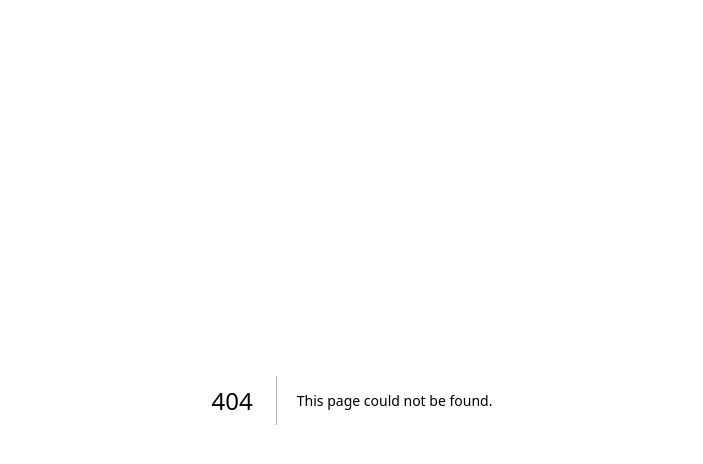
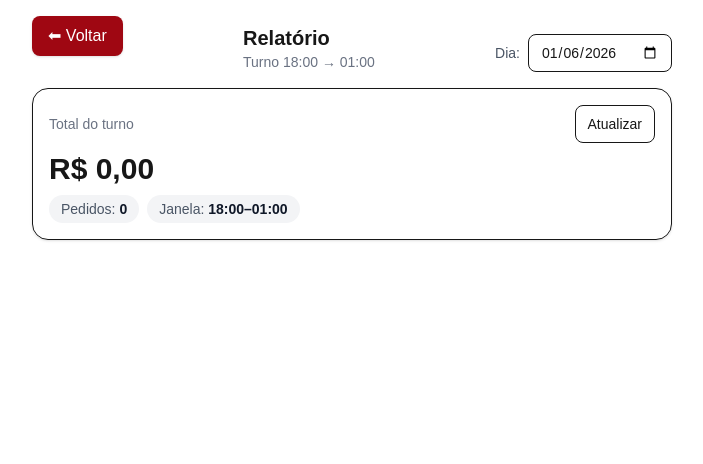
Before and after one commit to alexandre945/dougao_admin, a Next.js app: page /admin/reports in a window 1280 px wide. Before the commit this address had no page. Shown: the top 464 px of the page, without its empty margins (288-991 px from the left). Built offline with nearby package versions, Linux system fonts and the light colour scheme; no server answers; the database is empty.

Commit message:
adicionando função de soma dos pedidos para relatorio diario

```diff
--- a/package.json
+++ b/package.json
@@ -10,6 +10,7 @@
   },
   "dependencies": {
     "@prisma/client": "^5.15.0",
+    "luxon": "^3.7.2",
     "next": "16.0.8",
     "prisma": "^5.15.0",
     "react": "19.2.1",
@@ -17,6 +18,7 @@
   },
   "devDependencies": {
     "@tailwindcss/postcss": "^4",
+    "@types/luxon": "^3.7.1",
     "@types/node": "^20",
     "@types/react": "^19",
     "@types/react-dom": "^19",
@@ -25,6 +27,4 @@
     "tailwindcss": "^4",
     "typescript": "^5"
   }
-
-
 }
--- a/src/app/admin/page.tsx
+++ b/src/app/admin/page.tsx
@@ -42,7 +42,15 @@ export default function AdminPage() {
           🏷️ Pedidos
         </a>
 
-                <a
+        <a
+          href="/admin/reports"
+          className="bg-white text-red-600  font-bold py-4 rounded-lg shadow-md hover:scale-[1.02] transition-transform"
+        >
+          🏷️ Relatorio diário
+        </a>
+
+
+        <a
           href="/admin/store-status"
           className="bg-white text-red-600  font-bold py-4 rounded-lg shadow-md hover:scale-[1.02] transition-transform"
         >
@@ -50,6 +58,7 @@ export default function AdminPage() {
         </a>
 
 
+
       </div>
     </div>
   );
--- /dev/null
+++ b/src/app/admin/reports/page.tsx
@@ -0,0 +1,123 @@
+"use client";
+
+import { useEffect, useMemo, useState } from "react";
+
+type Summary = {
+  day: string;
+  tz: string;
+  rangeBR: { start: string; end: string };
+  totalOrders: number;
+  totalValue: number;
+};
+
+function formatBRL(n: number) {
+  return new Intl.NumberFormat("pt-BR", {
+    style: "currency",
+    currency: "BRL",
+  }).format(n || 0);
+}
+
+// YYYY-MM-DD no fuso local do browser
+function todayISO() {
+  const d = new Date();
+  const yyyy = d.getFullYear();
+  const mm = String(d.getMonth() + 1).padStart(2, "0");
+  const dd = String(d.getDate()).padStart(2, "0");
+  return `${yyyy}-${mm}-${dd}`;
+}
+
+export default function RelatoriosTurnoPage() {
+  const [day, setDay] = useState<string>(() => todayISO());
+  const [data, setData] = useState<Summary | null>(null);
+  const [loading, setLoading] = useState(false);
+  const [err, setErr] = useState<string | null>(null);
+
+  const titleRange = useMemo(() => {
+    return "Turno 18:00 → 01:00";
+  }, []);
+
+  async function load() {
+    setLoading(true);
+    setErr(null);
+    try {
+      const res = await fetch(`/api/order-admin/summary?day=${day}`, {
+        cache: "no-store",
+      });
+      if (!res.ok) throw new Error("Falha ao buscar resumo");
+      const json = (await res.json()) as Summary;
+      setData(json);
+    } catch (e: any) {
+      setErr(e?.message || "Erro");
+      setData(null);
+    } finally {
+      setLoading(false);
+    }
+  }
+
+  useEffect(() => {
+    load();
+    // eslint-disable-next-line react-hooks/exhaustive-deps
+  }, [day]);
+
+  return (
+    <div className="p-4 max-w-2xl mx-auto">
+      <div className="flex items-end justify-between gap-3">
+          <a
+            href="/admin"
+            className="inline-block mb-4 text-white bg-red-800 px-4 py-2 rounded-lg shadow hover:bg-red-900 transition"
+          >
+            ⬅ Voltar
+          </a>
+        <div>
+          <h1 className="text-xl font-semibold">Relatório</h1>
+          <p className="text-sm text-gray-500">{titleRange}</p>
+        </div>
+
+        <div className="flex items-center gap-2">
+          <label className="text-sm text-gray-600">Dia:</label>
+          <input
+            type="date"
+            value={day}
+            onChange={(e) => setDay(e.target.value)}
+            className="border rounded-lg px-3 py-2 text-sm"
+          />
+        </div>
+      </div>
+
+      <div className="mt-4 rounded-2xl border p-4 shadow-sm">
+        <div className="flex items-center justify-between">
+          <p className="text-sm text-gray-500">Total do turno</p>
+          <button
+            onClick={load}
+            className="text-sm px-3 py-2 rounded-lg border hover:bg-gray-50"
+            disabled={loading}
+          >
+            {loading ? "Atualizando..." : "Atualizar"}
+          </button>
+        </div>
+
+        {err ? (
+          <p className="mt-3 text-sm text-red-600">{err}</p>
+        ) : (
+          <>
+            <p className="mt-2 text-3xl font-bold">
+              {formatBRL(data?.totalValue ?? 0)}
+            </p>
+
+            <div className="mt-2 flex flex-wrap gap-2 text-sm text-gray-600">
+              <span className="px-3 py-1 rounded-full bg-gray-100">
+                Pedidos: <b className="text-gray-900">{data?.totalOrders ?? 0}</b>
+              </span>
+              <span className="px-3 py-1 rounded-full bg-gray-100">
+                Janela:{" "}
+                <b className="text-gray-900">
+                  {data?.rangeBR?.start?.slice(11, 16)}–{data?.rangeBR?.end?.slice(11, 16)}
+                </b>
+              </span>
+            </div>
+          </>
+        )}
+      </div>
+    </div>
+  );
+}
--- a/src/app/api/order-admin/route.ts
+++ b/src/app/api/order-admin/route.ts
@@ -86,7 +86,7 @@ export async function POST(req: Request) {
               street: String(rawCustomer?.address?.street ?? "").trim(),
               number: String(rawCustomer?.address?.number ?? "").trim() || undefined,
               complement:
-                String(rawCustomer?.address?.complement ?? "").trim() || undefined,
+              String(rawCustomer?.address?.complement ?? "").trim() || undefined,
               bairro: String(rawCustomer?.address?.bairro ?? "").trim(),
               reference:
                 String(rawCustomer?.address?.reference ?? "").trim() || undefined,
@@ -123,8 +123,8 @@ export async function POST(req: Request) {
         customer,
       },
     });
-      console.log("CUSTOMER NORMALIZADO:", customer);
-console.log("ORIGIN:", origin, "TYPE:", type);
+
+
     return NextResponse.json({ success: true, orderId: order.id });
 
   } catch (error) {
--- /dev/null
+++ b/src/app/api/order-admin/summary/route.ts
@@ -0,0 +1,64 @@
+import { NextResponse } from "next/server";
+import { DateTime } from "luxon";
+import { prisma } from "@/lib/prisma";
+
+const TZ = "America/Sao_Paulo";
+
+/**
+ * GET /api/order-admin/summary?day=YYYY-MM-DD
+ * Ex: /api/order-admin/summary?day=2026-01-27
+ *
+ * Turno do dia:
+ * - Início: 18:00 (BR) do "day"
+ * - Fim:    01:00 (BR) do dia seguinte
+ */
+export async function GET(req: Request) {
+  const { searchParams } = new URL(req.url);
+  const day = searchParams.get("day");
+
+  if (!day) {
+    return NextResponse.json(
+      { error: "Parâmetro 'day' é obrigatório (YYYY-MM-DD)" },
+      { status: 400 }
+    );
+  }
+
+  const startBR = DateTime.fromISO(day, { zone: TZ }).set({
+    hour: 18,
+    minute: 0,
+    second: 0,
+    millisecond: 0,
+  });
+
+  const endBR = startBR.plus({ days: 1 }).set({
+    hour: 1,
+    minute: 0,
+    second: 0,
+    millisecond: 0,
+  });
+
+  const startUTC = startBR.toUTC().toJSDate();
+  const endUTC = endBR.toUTC().toJSDate();
+
+  const agg = await prisma.orderAdmin.aggregate({
+    where: { createdAt: { gte: startUTC, lt: endUTC } },
+    _sum: { total: true },
+    _count: { _all: true },
+  });
+
+  // Se total for Decimal no Prisma, ele vem como Decimal (depende do seu schema).
+  // Aqui eu normalizei para number por segurança:
+  const totalValueRaw: any = agg._sum.total ?? 0;
+  const totalValue =
+    typeof totalValueRaw === "number"
+      ? totalValueRaw
+      : Number(totalValueRaw?.toString?.() ?? totalValueRaw);
+
+  return NextResponse.json({
+    day,
+    tz: TZ,
+    rangeBR: { start: startBR.toISO(), end: endBR.toISO() },
+    totalOrders: agg._count._all,
+    totalValue,
+  });
+}
```
Also changed, not shown: 1 other file (tests, documents, lock files or other folders).
